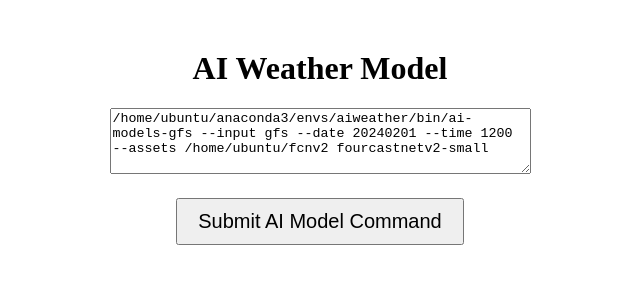
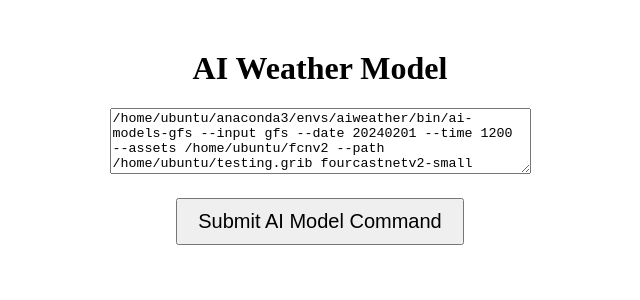
Before and after one commit to jacob-t-radford/ai-weather-frontend, a React (Create React App) app: page / in a window 1280 px wide. Shown: the top 300 px of the page, without its empty margins (320-960 px from the left). Built offline with nearby package versions, Linux system fonts and the light colour scheme.

Commit message:
AI model call

```diff
--- a/src/App.js
+++ b/src/App.js
@@ -5,7 +5,7 @@ const BACKEND_URL = "https://aiweather.duckdns.org/test"; // Flask API URL
 const App = () => {
     const [response, setResponse] = useState("");
     const [command, setCommand] = useState(
-        "/home/ubuntu/anaconda3/envs/aiweather/bin/ai-models-gfs --input gfs --date 20240201 --time 1200 --assets /home/ubuntu/fcnv2 fourcastnetv2-small"
+        "/home/ubuntu/anaconda3/envs/aiweather/bin/ai-models-gfs --input gfs --date 20240201 --time 1200 --assets /home/ubuntu/fcnv2 --path /home/ubuntu/testing.grib fourcastnetv2-small"
     );
 
     const handleButtonClick = () => {
```
